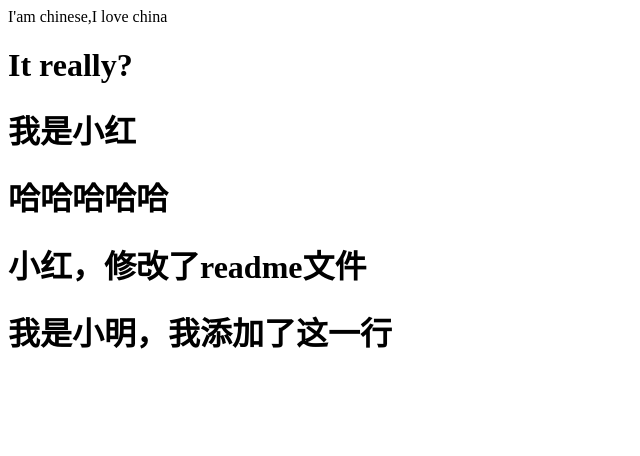
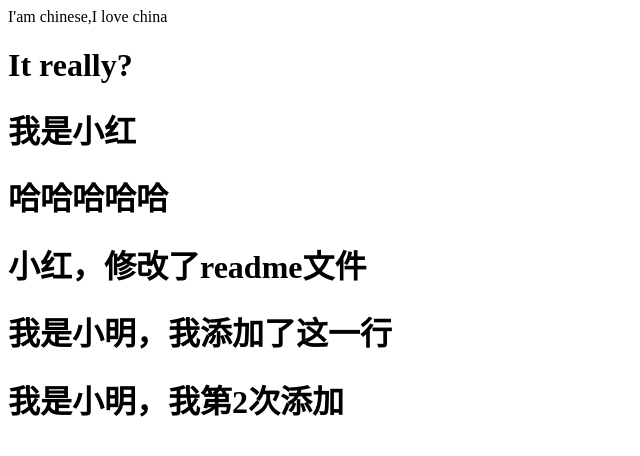
Before and after one commit to tell0277/test119, a plain HTML site: page index.html in a window 1280 px wide. Shown: the whole page, without its empty margins (0-640 px from the left). Drawn offline with Linux system fonts and the light colour scheme.

Commit message:
小明第二次添加一行

```diff
--- a/index.html
+++ b/index.html
@@ -11,5 +11,6 @@
 	<h1>哈哈哈哈哈</h1>
 	<h1>小红，修改了readme文件</h1>
 	<h1>我是小明，我添加了这一行</h1>
+	<h1>我是小明，我第2次添加</h1>
 </body>
 </html>
```
